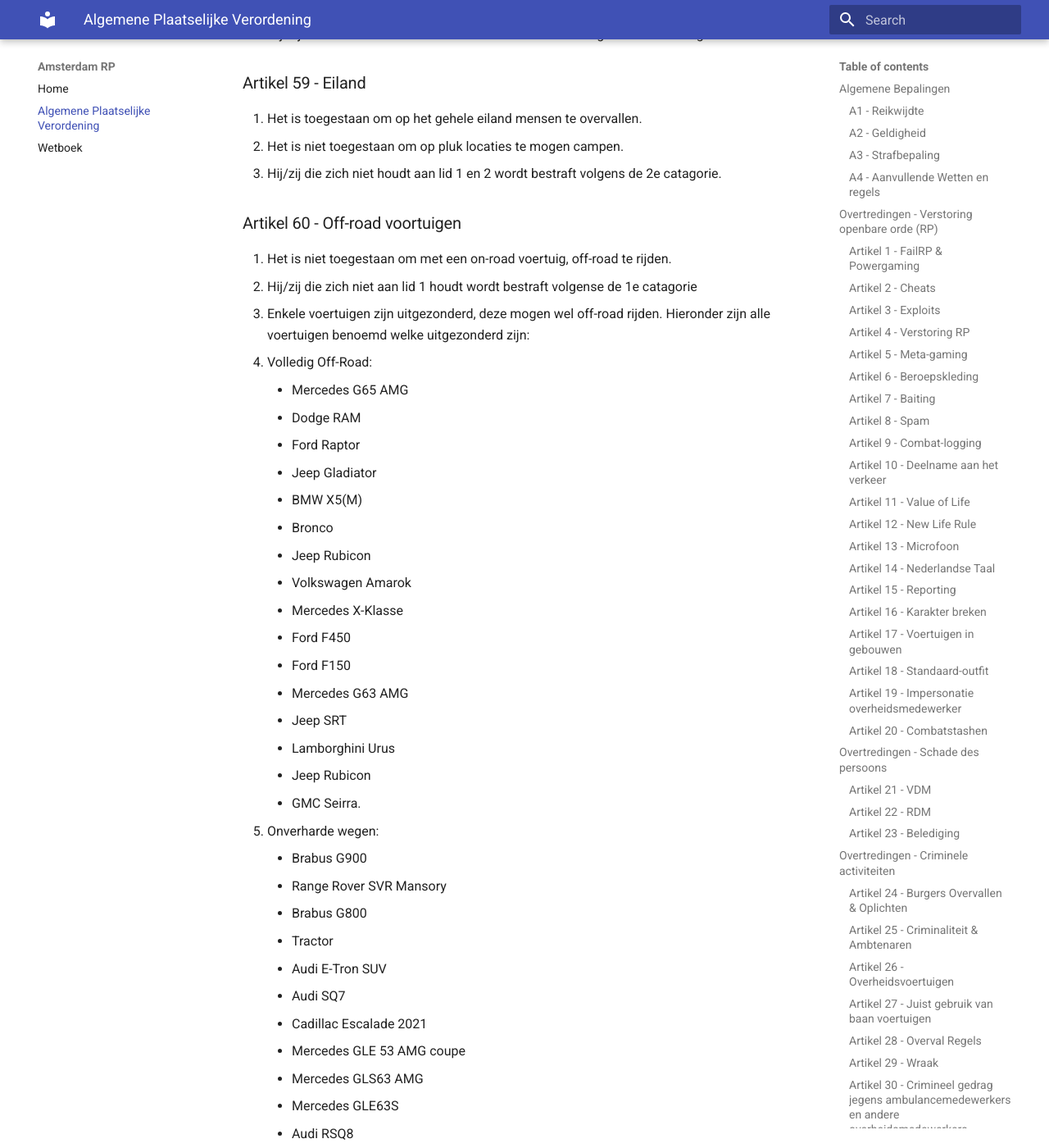
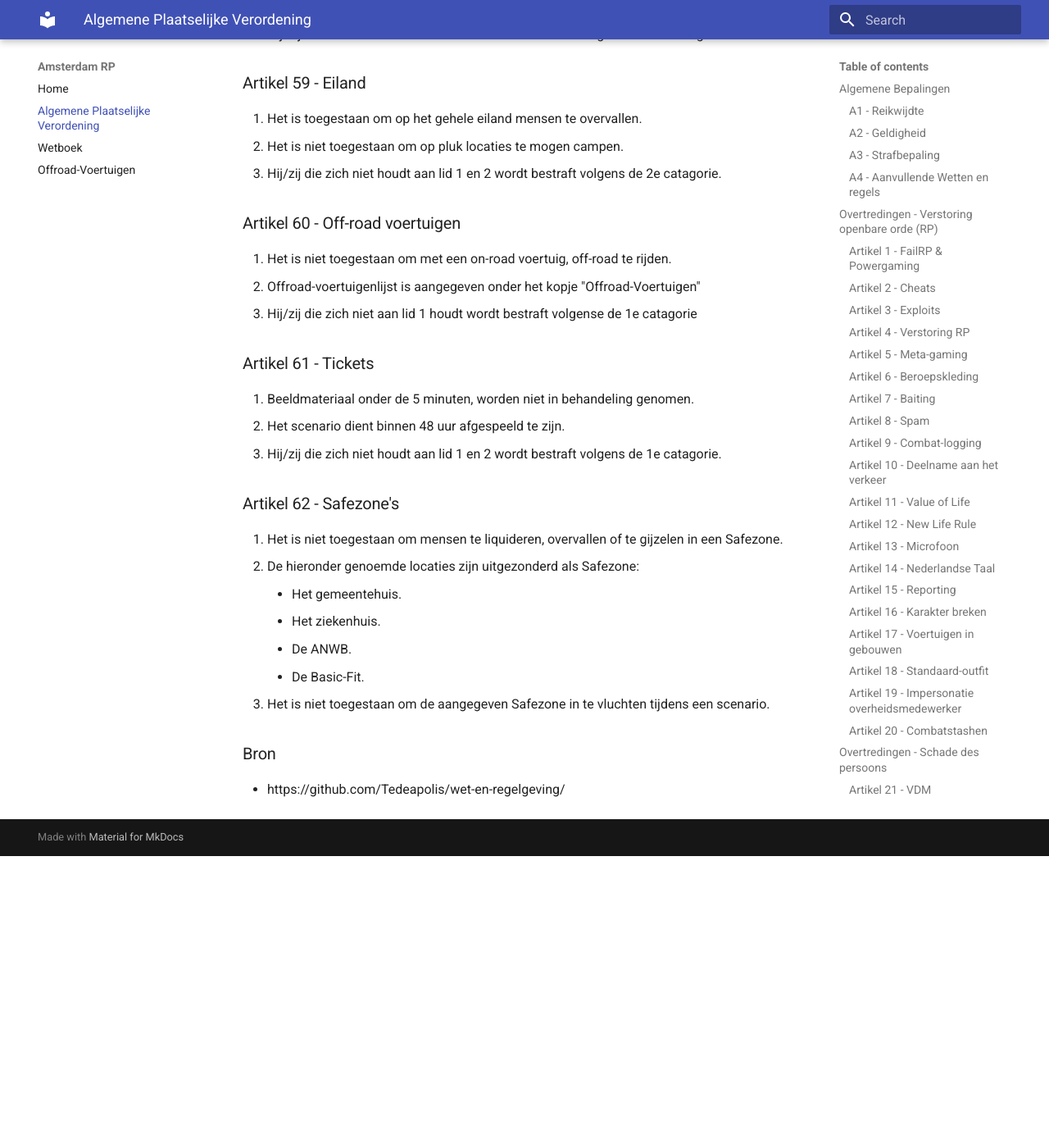
Before and after one commit to FiveMFusion/wetboek, an MkDocs documentation site: the page built from docs/apv.md, in a window 1280 px wide and 1400 px high, scrolled down 20611 px. Shown: the whole window at 82% size. Built offline with MkDocs 1.6.1 and Material for MkDocs 9.7.7, drawn with Linux system fonts in a browser that asks for light colours; after the commit the page ends 21655 px from its top, so only the background shows below that; some of the changed text lies outside the part shown.

Commit message:
offroad voertuigen

```diff
--- a/docs/apv.md
+++ b/docs/apv.md
@@ -552,43 +552,11 @@
 3. Hij/zij die zich niet houdt aan lid 1 en 2 wordt bestraft volgens de 2e catagorie.
 
 
-### Artikel 60 - Off-road voortuigen
+### Artikel 60 - Off-road voertuigen
 
 1. Het is niet toegestaan om met een on-road voertuig, off-road te rijden.
+2. Offroad-voertuigenlijst is aangegeven onder het kopje "Offroad-Voertuigen"
 2. Hij/zij die zich niet aan lid 1 houdt wordt bestraft volgense de 1e catagorie
-3. Enkele voertuigen zijn uitgezonderd, deze mogen wel off-road rijden. Hieronder zijn alle voertuigen benoemd welke uitgezonderd zijn:
-4. Volledig Off-Road:
-    * Mercedes G65 AMG
-    * Dodge RAM
-    * Ford Raptor
-    * Jeep Gladiator
-    * BMW X5(M)
-    * Bronco
-    * Jeep Rubicon
-    * Volkswagen Amarok
-    * Mercedes X-Klasse
-    * Ford F450
-    * Ford F150
-    * Mercedes G63 AMG
-    * Jeep SRT
-    * Lamborghini Urus
-    * Jeep Rubicon
-    * GMC Seirra.
-
-5. Onverharde wegen:
-    * Brabus G900
-    * Range Rover SVR Mansory
-    * Brabus G800
-    * Tractor
-    * Audi E-Tron SUV
-    * Audi SQ7
-    * Cadillac Escalade 2021
-    * Mercedes GLE 53 AMG coupe
-    * Mercedes GLS63 AMG
-    * Mercedes GLE63S
-    * Audi RSQ8
-    * Porsche Cayenne
-    * Mercedes GLS800.
 
 
 ### Artikel 61 - Tickets
--- a/mkdocs.yml
+++ b/mkdocs.yml
@@ -5,5 +5,6 @@
   - Home: index.md
   - Algemene Plaatselijke Verordening: apv.md
   - Wetboek: wetboek.md
+  - Offroad-Voertuigen: offroad.md
 theme:
   name: material
```
Also changed, not shown: docs/offroad.md (added, +40 -0 lines).
